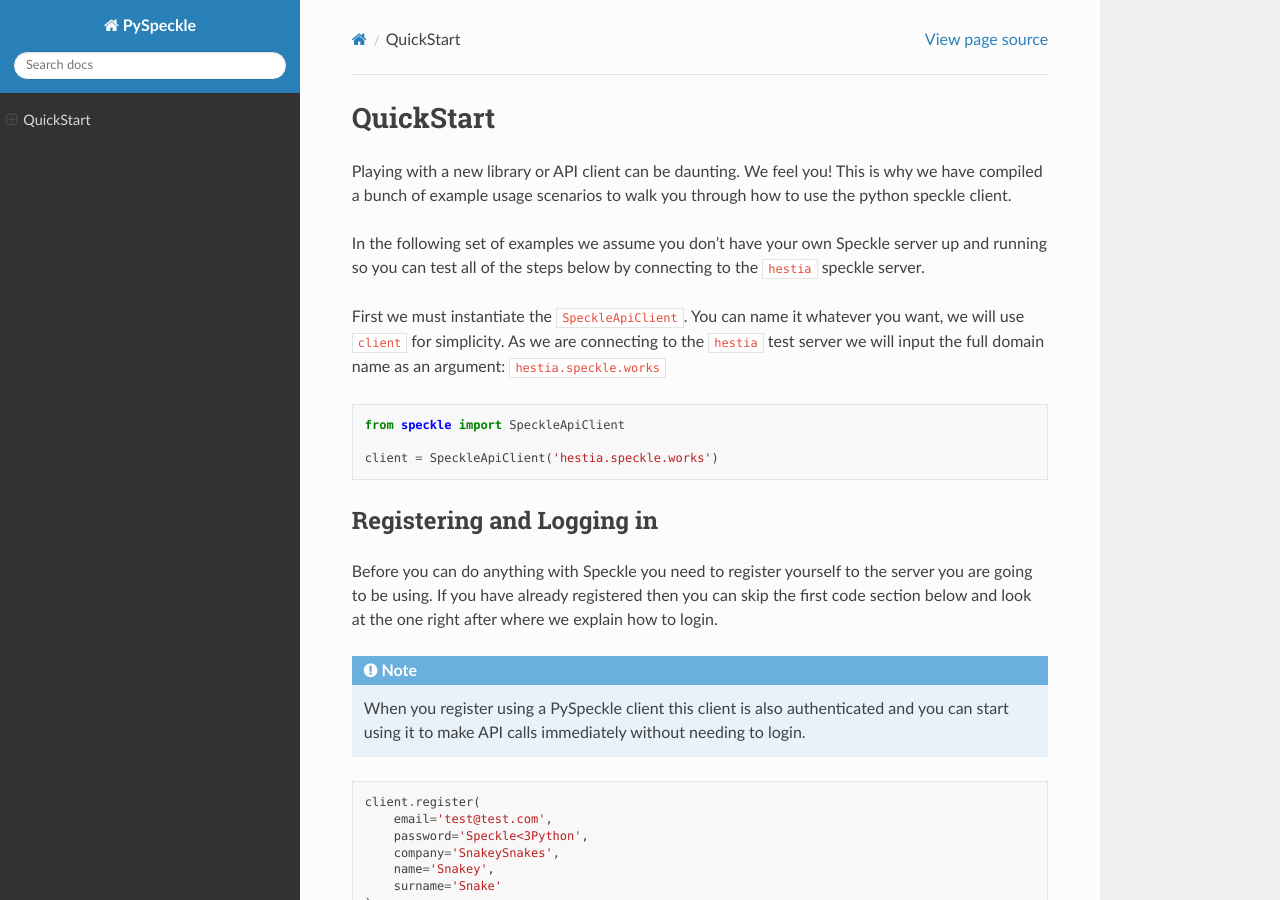
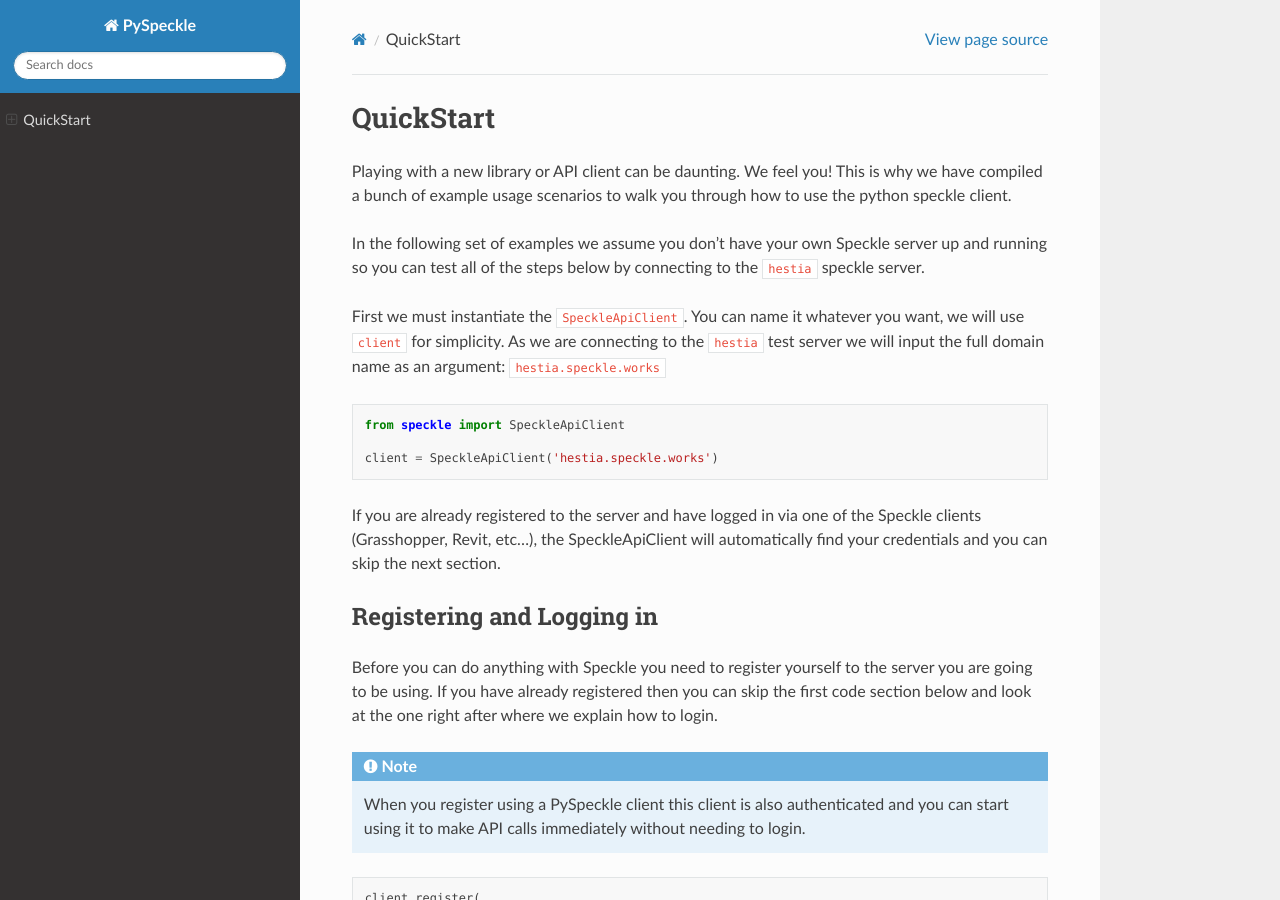
Before and after one commit to speckleworks/PySpeckle, a Sphinx documentation site: the page built from docs/quickstart.md, in a window 1280 px wide and 900 px high. Built offline with Sphinx 7.4.7 and the Read the Docs theme 2.0.0, drawn with Linux system fonts in a browser that asks for light colours.

Commit message:
Update docs to explain auto-login

````diff
--- a/docs/quickstart.md
+++ b/docs/quickstart.md
@@ -11,6 +11,9 @@
 
 client = SpeckleApiClient('hestia.speckle.works')
 ```
+
+If you are already registered to the server and have logged in via one of the Speckle clients (Grasshopper, Revit, etc...), the SpeckleApiClient will automatically find your credentials
+and you can skip the next section.
 
 ## Registering and Logging in
 Before you can do anything with Speckle you need to register yourself to the server you are going to be using. If you have already registered then you can skip the first code section below and look at the one right after where we explain how to login.
````
